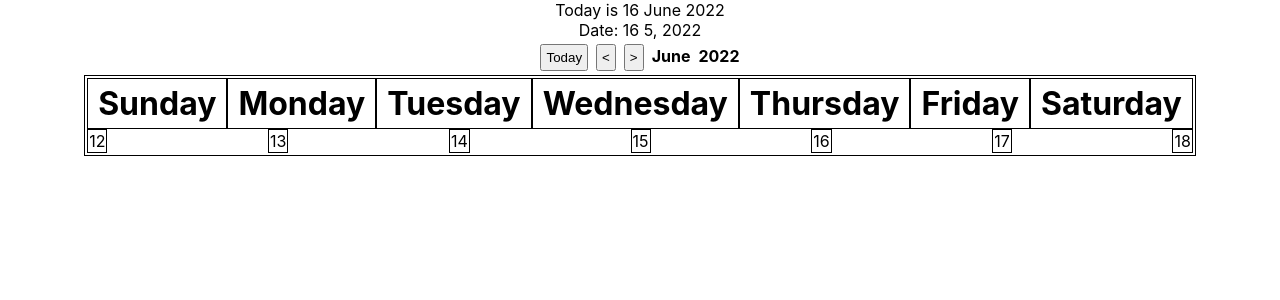
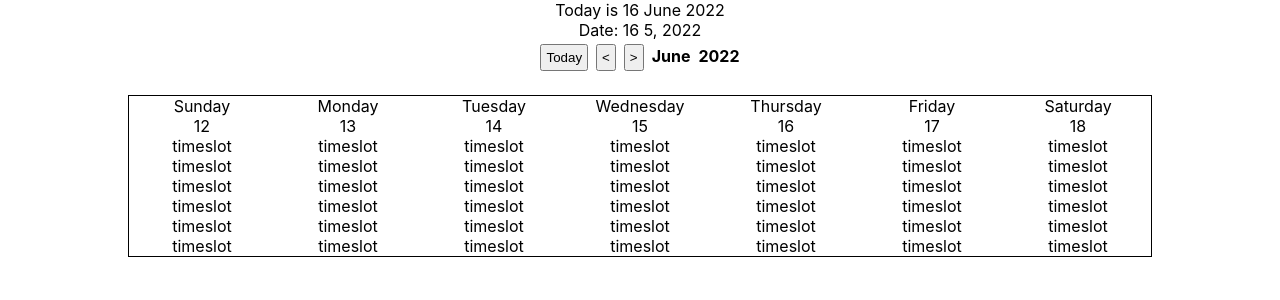
Before and after one commit to tahagulbadan52/react-available-slots-app, a React (Create React App) app: page / in a window 1280 px wide. Shown: the top 300 px of the page. Built offline with nearby package versions, Linux system fonts and the light colour scheme.

Commit message:
changed to diplay grid

```diff
--- a/src/App.css
+++ b/src/App.css
@@ -12,22 +12,10 @@ h4 {
   margin: 4px;
 }
 
-table {
-  margin: auto;
-
+.container {
+  display: grid;
+  grid-template-columns: repeat(7, 1fr);
+  border: 1px solid black;
+  width: 80%;
+  margin: 20px auto;
 }
-
-tr {
-  display: flex;
-  justify-content: space-between;
-}
-
-tr > th {
-  text-align: center;
-  font-size: 2rem;
-  padding: 5px 10px;
-}
-
-table, th, td {
-  border: 1px solid black;
-}
--- a/src/App.js
+++ b/src/App.js
@@ -1,7 +1,8 @@
 import './App.css';
 import moment from 'moment';
 import React, { useState } from 'react'
-
+import Timeslot from "./components/Timeslot";
+import DayColumn from "./components/DayColumn";
 
 const App = () => {
 
@@ -17,11 +18,15 @@ const App = () => {
   const weekdays = moment.weekdays();
 
   const nextWeek = () => {
-    // setData(prevData => prevData.targetDate = prevData.targetDate.add(1, 'w'))
-    let newDate = data.dayOfMonth + 1
-    setData(dat => ({...dat, ['dayOfMonth']: newDate}))
-    console.log(data);
+    let newDate = data.targetDate.add(1, 'w')
+    setData(prevData => ({...prevData, ['targetDate'] : newDate}))
+    console.log(data.targetDate);
+  }
 
+  const previousWeek = () => {
+    let newDate = data.targetDate.subtract(1, 'w')
+    setData(prevData => ({...prevData, ['targetDate'] : newDate}))
+    console.log(data.targetDate);
   }
 
   return (
@@ -30,30 +35,33 @@ const App = () => {
       Date: {data.dayOfMonth} {data.month}, {data.year}
       <header>
         <button className='btn'>Today</button>
-        <button className='btn'>&#60;</button>
+        <button className='btn' onClick={previousWeek}>&#60;</button>
         <button className='btn' onClick={nextWeek}>&#62;</button>
         <h4 className=''>June</h4>
         <h4 className=''>2022</h4>
       </header>
 
-      <table>
-        <thead>
-        <tr>
-          {weekdays.map(day => {
-            return (<th key={day}>{day}</th>);
-          })}
-        </tr>
-        <tr>
-          { [...Array(7)].map( (x, i) => {
 
-            let displayDate = moment(data.targetDate).add((data.day * -1) + i, 'd').date();
-            console.log(displayDate)
-            return(<td key={displayDate}>{displayDate}</td>)
-          }
+        <div className='container'>
+
+          {weekdays.map(
+            (day, i) => {
+              let displayDate = moment(data.targetDate).add((data.day * -1) + i, 'd').date();
+              return (
+                <DayColumn weekday={day} date={displayDate}>
+                  <Timeslot />
+                  <Timeslot />
+                  <Timeslot />
+                  <Timeslot />
+                  <Timeslot />
+                  <Timeslot />
+                </DayColumn>
+              )
+            }
           )}
-        </tr>
-        </thead>
-      </table>
+
+        </div>
+
     </div>
   );
 }
--- /dev/null
+++ b/src/components/DayColumn/index.js
@@ -0,0 +1,18 @@
+import React from "react";
+import './style.css';
+
+const DayColumn = (props) => {
+    return (
+        <div className="col">
+            <div className="col-header">
+                <div className="col-header-day">{props.weekday}</div>
+                <div className="col-header-date">{props.date}</div>
+            </div>
+            <div className="col-body">
+                {props.children}
+            </div>
+        </div>
+    )
+}
+
+export default DayColumn;
--- /dev/null
+++ b/src/components/DayColumn/style.css
@@ -0,0 +1,5 @@
+
+.col-header {
+    display: flex;
+    flex-direction: column;
+}
--- /dev/null
+++ b/src/components/Timeslot/index.js
@@ -0,0 +1,11 @@
+import React from "react";
+
+const Timeslot = () => {
+    return (
+        <div>
+            timeslot
+        </div>
+    )
+}
+
+export default Timeslot;
--- a/src/index.css
+++ b/src/index.css
@@ -11,3 +11,9 @@ code {
   font-family: source-code-pro, Menlo, Monaco, Consolas, 'Courier New',
     monospace;
 }
+
+* {
+  margin: 0;
+  padding: 0;
+  box-sizing: border-box;
+}
```
